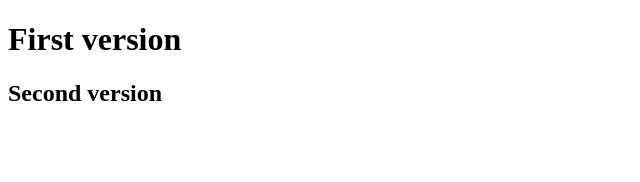
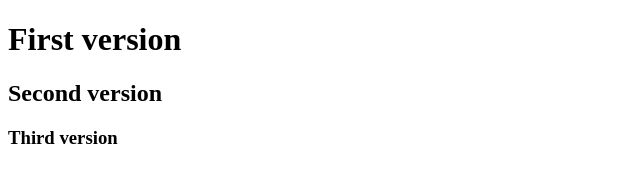
Before and after one commit to Kilbka68/checkout, a plain HTML site: page index.html in a window 1280 px wide. Shown: the whole page, without its empty margins (0-640 px from the left). Drawn offline with Linux system fonts and the light colour scheme.

Commit message:
third version

```diff
--- a/index.html
+++ b/index.html
@@ -9,7 +9,7 @@
 
     <h1>First version</h1>
     <h2>Second version</h2>
-
+    <h3>Third version</h3>
 
 
 
```
